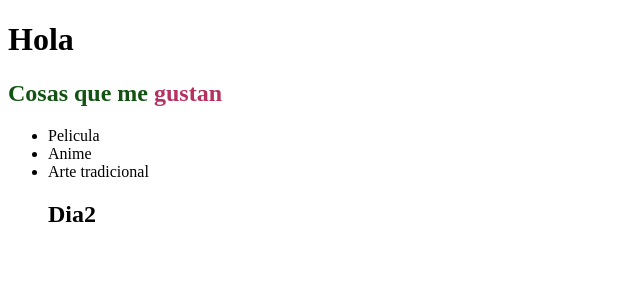
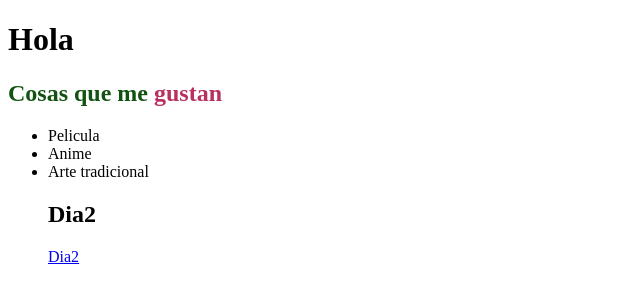
Before and after one commit to Stiiven3/Fulval-G4, a plain HTML site: page Index.html in a window 1280 px wide. Shown: the full height of the page, 0-640 px from the left. Drawn offline with Linux system fonts and the light colour scheme.

Commit message:
Dia2-Ticket-251.1

```diff
--- a/Index.html
+++ b/Index.html
@@ -16,7 +16,7 @@
         <li>Arte tradicional</li>
 
        <h2>Dia2</h2>
-        <a href="/dia2/Indexa.html"></a>
+        <a href="/dia2/Indexa.html">Dia2</a>
     </ul>
 </body>
 </html>
```
